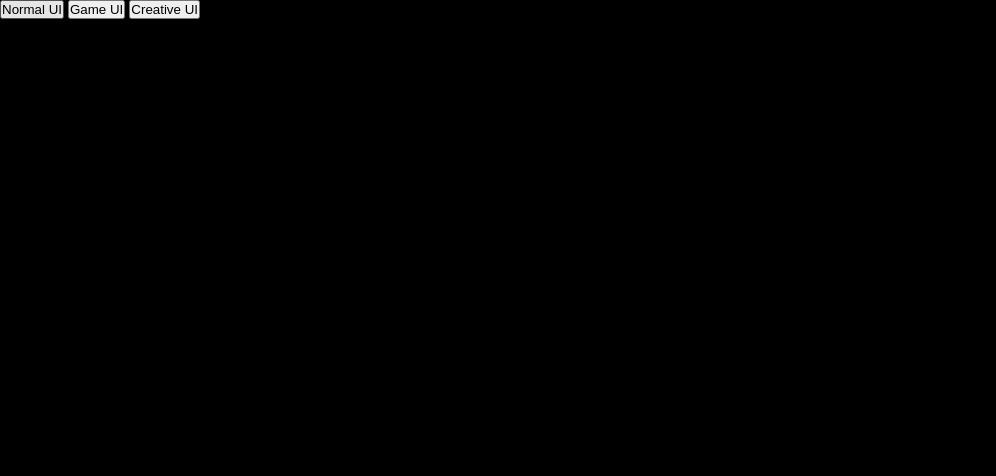
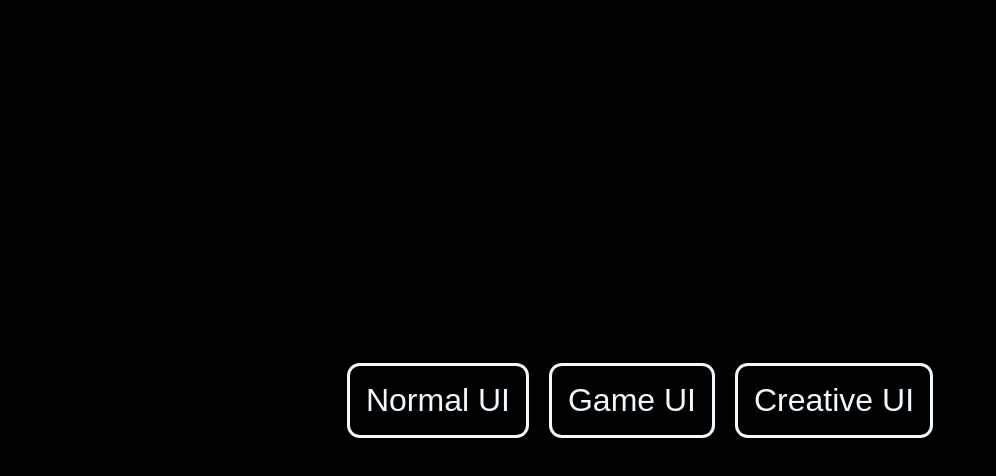
Before and after one commit to edewindt/Portfolio, a SvelteKit app: page / in a window 1280 px wide. Shown: the top 476 px of the page, without its empty margins (0-996 px from the left). Built offline with nearby package versions, Linux system fonts and the light colour scheme.

Commit message:
Buttons centered

```diff
--- a/src/routes/+page.svelte
+++ b/src/routes/+page.svelte
@@ -12,9 +12,22 @@
 		height: 100%;
 		width: 100vw;
 		background-color: black;
+		display: flex;
+		justify-content: center;
+		align-items: center;
 	}
 	#buttons {
 		height: 100%;
 		width: 100%;
+		text-align: center;
+	}
+	#buttons button {
+		padding: 1rem;
+		border-radius: 0.8rem;
+		background: transparent;
+		color: aliceblue;
+		border: 3px solid aliceblue;
+		margin: 0.5rem;
+		font-size: 2rem;
 	}
 </style>
```
